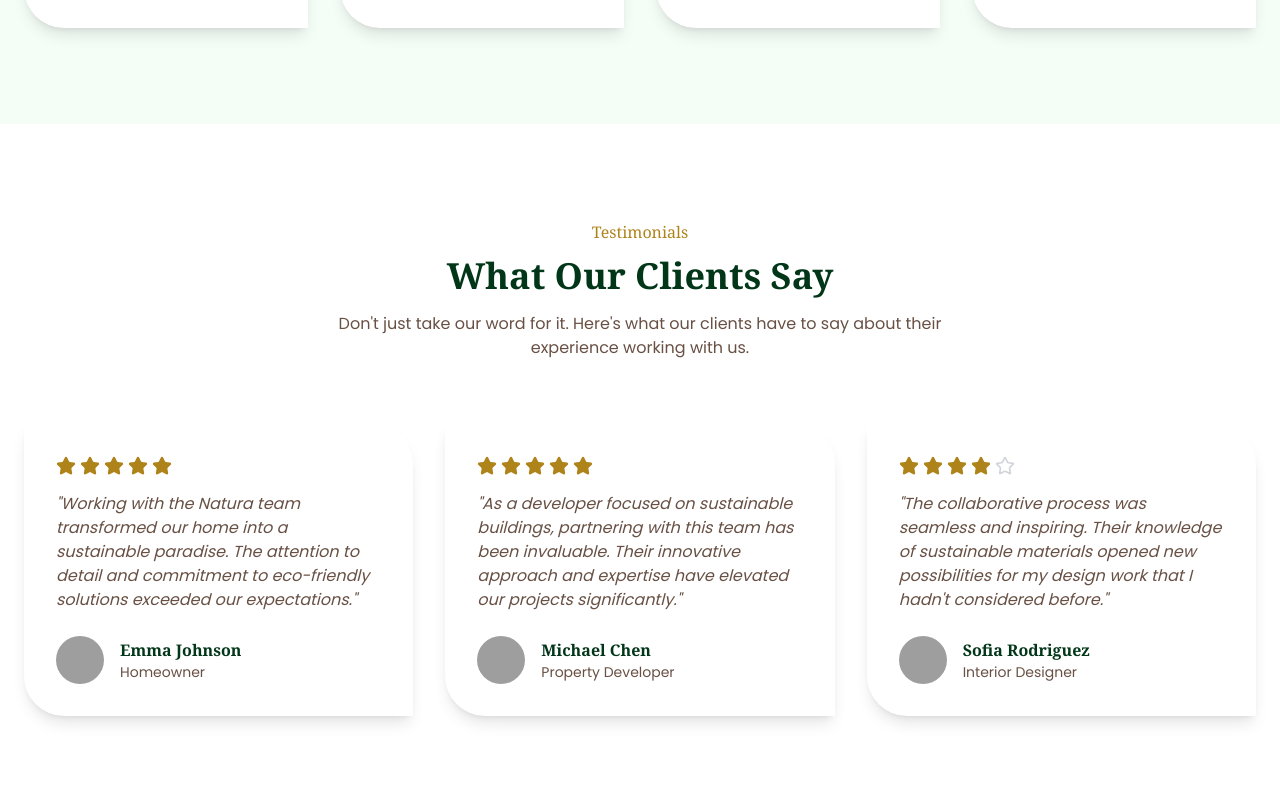
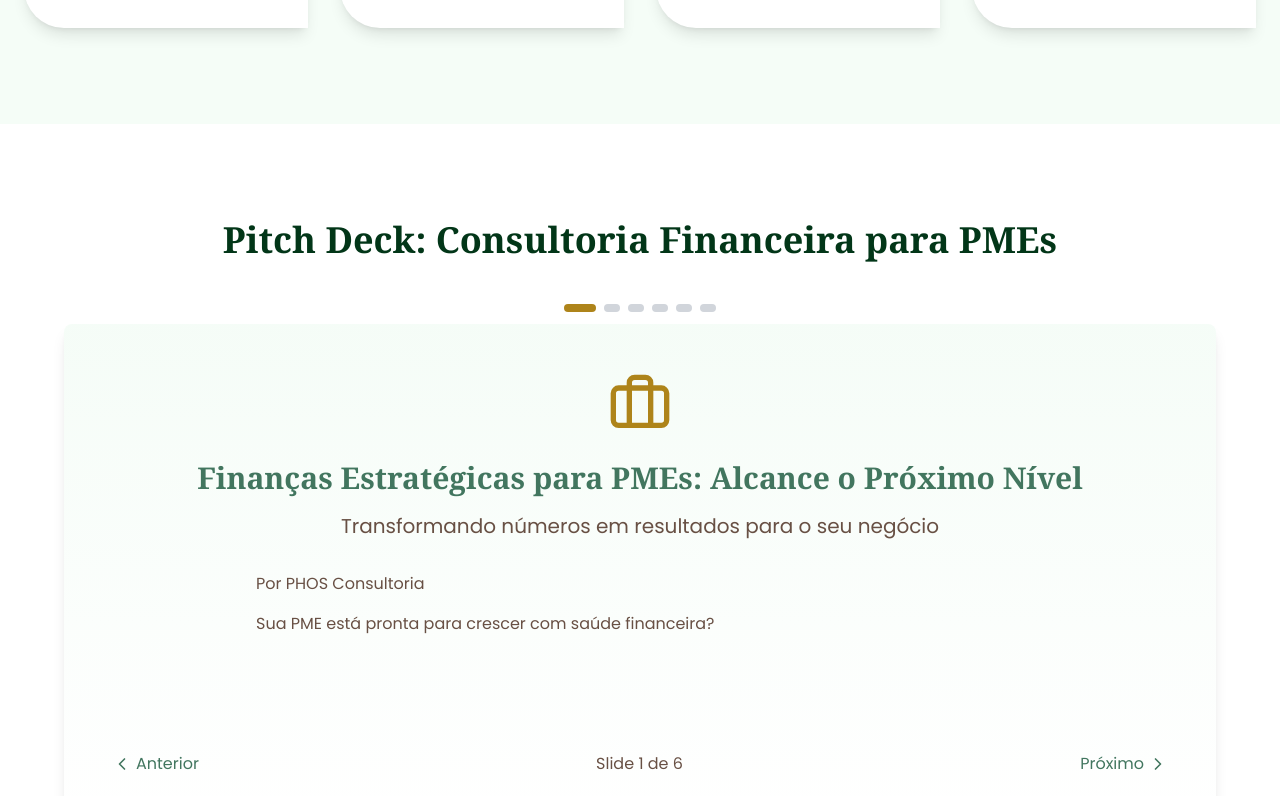
Before and after one commit to psoares237/golden-grove-glance, a React (Vite) app: page / in a window 1280 px wide. Shown: the part 2164-2960 px from the top of the page. Built offline with nearby package versions, Linux system fonts and the light colour scheme; grey boxes are pictures that could not be loaded.

Commit message:
Create pitch deck outline
Generate a pitch deck outline based on the provided information.

```diff
--- /dev/null
+++ b/src/components/PitchDeck.tsx
@@ -0,0 +1,176 @@
+
+import {
+  ChevronLeft,
+  ChevronRight,
+  Briefcase,
+  AlertTriangle,
+  LightbulbIcon,
+  Award,
+  User,
+  MessageCircle
+} from 'lucide-react';
+import { useState } from 'react';
+
+const slides = [
+  {
+    id: 1,
+    title: "Finanças Estratégicas para PMEs: Alcance o Próximo Nível",
+    subtitle: "Transformando números em resultados para o seu negócio",
+    icon: <Briefcase size={64} className="text-gold mb-6" />,
+    content: [
+      "Por PHOS Consultoria",
+      "Sua PME está pronta para crescer com saúde financeira?"
+    ]
+  },
+  {
+    id: 2,
+    title: "PMEs Brasileiras: Desafios que Impactam seu Crescimento",
+    icon: <AlertTriangle size={64} className="text-gold mb-6" />,
+    content: [
+      "Gestão de Fluxo de Caixa: Muitas PMEs lutam com a imprevisibilidade financeira, afetando pagamentos e investimentos.",
+      "Planejamento e Orçamento: A ausência de um planejamento claro impede o acompanhamento de metas e a tomada de decisão estratégica.",
+      "Otimização de Custos e Precificação: Dificuldades em identificar desperdícios e definir preços que garantam a lucratividade.",
+      "Acesso a Crédito e Crescimento Sustentável: Obstáculos para obter financiamento e crescer de forma planejada e segura.",
+      "Carga Tributária e Complexidade: O peso dos impostos e a burocracia consomem tempo e recursos."
+    ],
+    footer: "Dados mostram que 60% das PMEs brasileiras enfrentam dificuldades financeiras nos primeiros 5 anos."
+  },
+  {
+    id: 3,
+    title: "Nossa Abordagem: Soluções Financeiras Práticas e Personalizadas",
+    icon: <LightbulbIcon size={64} className="text-gold mb-6" />,
+    content: [
+      "Diagnóstico Financeiro Express: Entenda a saúde da sua empresa rapidamente e identifique prioridades.",
+      "Planejamento e Controle de Fluxo de Caixa: Ganhe previsibilidade e controle total sobre suas finanças diárias.",
+      "Mentoria Financeira Estratégica: Capacite-se para tomar as melhores decisões financeiras para seu negócio.",
+      "Otimização de Custos e Precificação Inteligente: Aumente sua lucratividade com custos sob controle e preços estratégicos.",
+      "Preparação para Captação de Recursos: Esteja pronto para atrair investimentos e impulsionar seu crescimento."
+    ]
+  },
+  {
+    id: 4,
+    title: "Nosso Compromisso: Experiência, Foco em Resultados e Parceria",
+    icon: <Award size={64} className="text-gold mb-6" />,
+    content: [
+      "15 Anos de Experiência Prática: Vivência real em gestão financeira e liderança, entendendo suas dores.",
+      "Resultados Rápidos e Aplicáveis: Soluções desenhadas para o dia a dia da PME, sem complicação.",
+      "Abordagem Personalizada e Humanizada: Cada cliente é único. Combinamos técnica e escuta ativa.",
+      "Uso Inteligente de Tecnologia: Ferramentas digitais para otimizar, sem perder o toque pessoal.",
+      "Mentoria e Capacitação Contínua: Além de resolver, capacitamos você para o futuro."
+    ]
+  },
+  {
+    id: 5,
+    title: "Conheça o Consultor - Seu Parceiro Estratégico em Finanças",
+    icon: <User size={64} className="text-gold mb-6" />,
+    content: [
+      "Gerente Financeiro com 15 anos de experiência, liderando equipes e otimizando resultados em empresas de médio e grande porte.",
+      "Especialista em fluxo de caixa, planejamento estratégico e otimização de custos com paixão por ajudar PMEs a prosperarem.",
+      "MBA em Finanças e Controladoria, com certificações em Gestão Financeira Estratégica.",
+      "\"Minha missão é transformar conhecimento técnico em resultados práticos para o seu negócio.\""
+    ]
+  },
+  {
+    id: 6,
+    title: "Vamos Conversar Sobre o Futuro Financeiro da Sua PME?",
+    icon: <MessageCircle size={64} className="text-gold mb-6" />,
+    content: [
+      "Agende uma conversa inicial gratuita para um diagnóstico preliminar.",
+      "Email: contato@phosconsultoria.com.br",
+      "Telefone: (11) 99999-9999",
+      "LinkedIn: linkedin.com/in/phosconsultoria",
+      "O que esperar da conversa inicial: Entenderemos seus desafios e como podemos ajudar de forma prática."
+    ],
+    footer: "Obrigado pelo seu tempo e interesse!"
+  }
+];
+
+const PitchDeck = () => {
+  const [currentSlide, setCurrentSlide] = useState(0);
+
+  const nextSlide = () => {
+    setCurrentSlide((prev) => (prev === slides.length - 1 ? 0 : prev + 1));
+  };
+
+  const prevSlide = () => {
+    setCurrentSlide((prev) => (prev === 0 ? slides.length - 1 : prev - 1));
+  };
+
+  const goToSlide = (index: number) => {
+    setCurrentSlide(index);
+  };
+
+  return (
+    <section id="pitch-deck" className="min-h-screen bg-white py-16 md:py-24">
+      <div className="container mx-auto px-4 md:px-6">
+        <div className="max-w-6xl mx-auto">
+          <h2 className="text-3xl md:text-4xl font-bold text-center text-deep-green mb-16">
+            Pitch Deck: Consultoria Financeira para PMEs
+          </h2>
+
+          <div className="relative bg-gradient-to-b from-mint/10 to-white p-8 md:p-12 rounded-lg shadow-lg min-h-[500px] flex flex-col justify-between">
+            {/* Progress Bar */}
+            <div className="absolute top-0 left-0 right-0 flex justify-center space-x-2 px-6 -mt-5">
+              {slides.map((_, index) => (
+                <button
+                  key={index}
+                  onClick={() => goToSlide(index)}
+                  className={`h-2 rounded-full transition-all duration-300 ${
+                    index === currentSlide ? "bg-gold w-8" : "bg-gray-300 w-4"
+                  }`}
+                  aria-label={`Go to slide ${index + 1}`}
+                />
+              ))}
+            </div>
+
+            {/* Slide Content */}
+            <div className="text-center mb-10 animate-fade-in">
+              <div className="flex justify-center">{slides[currentSlide].icon}</div>
+              <h3 className="text-2xl md:text-3xl font-bold text-forest mb-4">
+                {slides[currentSlide].title}
+              </h3>
+              {slides[currentSlide].subtitle && (
+                <p className="text-lg md:text-xl text-bark mb-8">
+                  {slides[currentSlide].subtitle}
+                </p>
+              )}
+              <div className="space-y-4 max-w-3xl mx-auto text-left">
+                {slides[currentSlide].content.map((item, idx) => (
+                  <p key={idx} className="text-bark">
+                    {item}
+                  </p>
+                ))}
+              </div>
+              {slides[currentSlide].footer && (
+                <p className="text-sm italic text-gray-500 mt-8">
+                  {slides[currentSlide].footer}
+                </p>
+              )}
+            </div>
+
+            {/* Navigation Buttons */}
+            <div className="flex justify-between">
+              <button
+                onClick={prevSlide}
+                className="flex items-center text-forest hover:text-gold transition-colors"
+              >
+                <ChevronLeft size={20} className="mr-1" /> Anterior
+              </button>
+              <div className="text-bark">
+                Slide {currentSlide + 1} de {slides.length}
+              </div>
+              <button
+                onClick={nextSlide}
+                className="flex items-center text-forest hover:text-gold transition-colors"
+              >
+                Próximo <ChevronRight size={20} className="ml-1" />
+              </button>
+            </div>
+          </div>
+        </div>
+      </div>
+    </section>
+  );
+};
+
+export default PitchDeck;
--- a/src/pages/Index.tsx
+++ b/src/pages/Index.tsx
@@ -4,6 +4,7 @@ import Hero from "../components/Hero";
 import About from "../components/About";
 import Services from "../components/Services";
 import Testimonials from "../components/Testimonials";
+import PitchDeck from "../components/PitchDeck";
 import Contact from "../components/Contact";
 import Footer from "../components/Footer";
 
@@ -14,6 +15,7 @@ const Index = () => {
       <Hero />
       <About />
       <Services />
+      <PitchDeck />
       <Testimonials />
       <Contact />
       <Footer />
```
